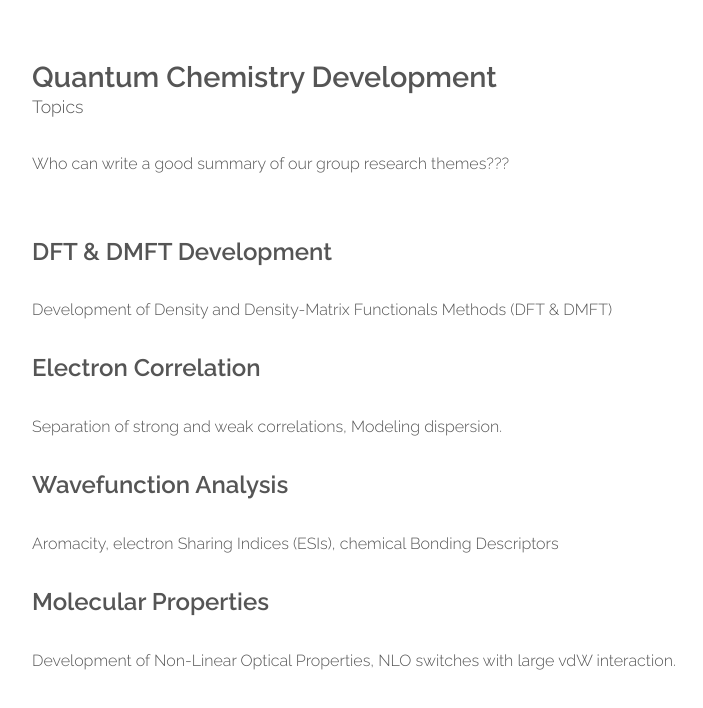
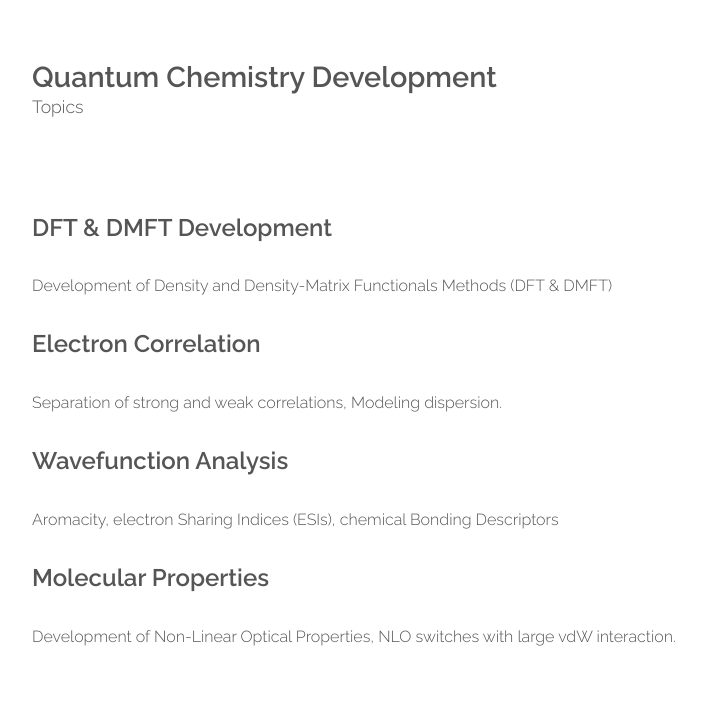
Before and after one commit to old-jekyll-templates/Horizons-Jekyll-Theme, a Jekyll site: the page built from research.html, in a window 1280 px wide and 900 px high, cut to the strip 192-900 px from the top of the window. Shown: the whole strip, without its empty margins (0-703 px from the left). Built offline with Jekyll 4.4.1, drawn with Linux system fonts in a browser that asks for light colours.

Commit message:
Update research.html

```diff
--- a/research.html
+++ b/research.html
@@ -16,7 +16,7 @@ layout: main
 							<h2>Quantum Chemistry Development</h2>
 							<span class="byline">Topics</span>
 						</header>
-						<p>Who can write a good summary of our group research themes???</p>
+						<p></p>
 					</section>
 				</div>
 
```
